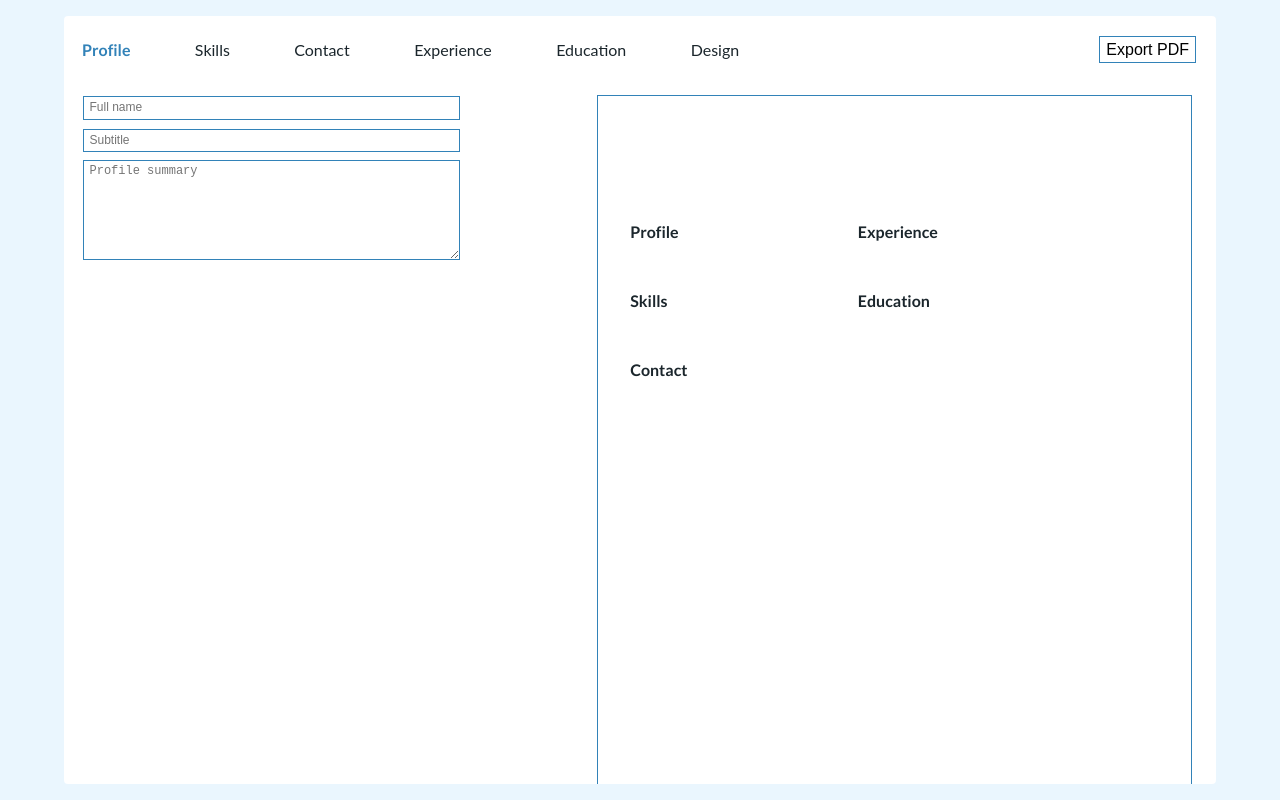
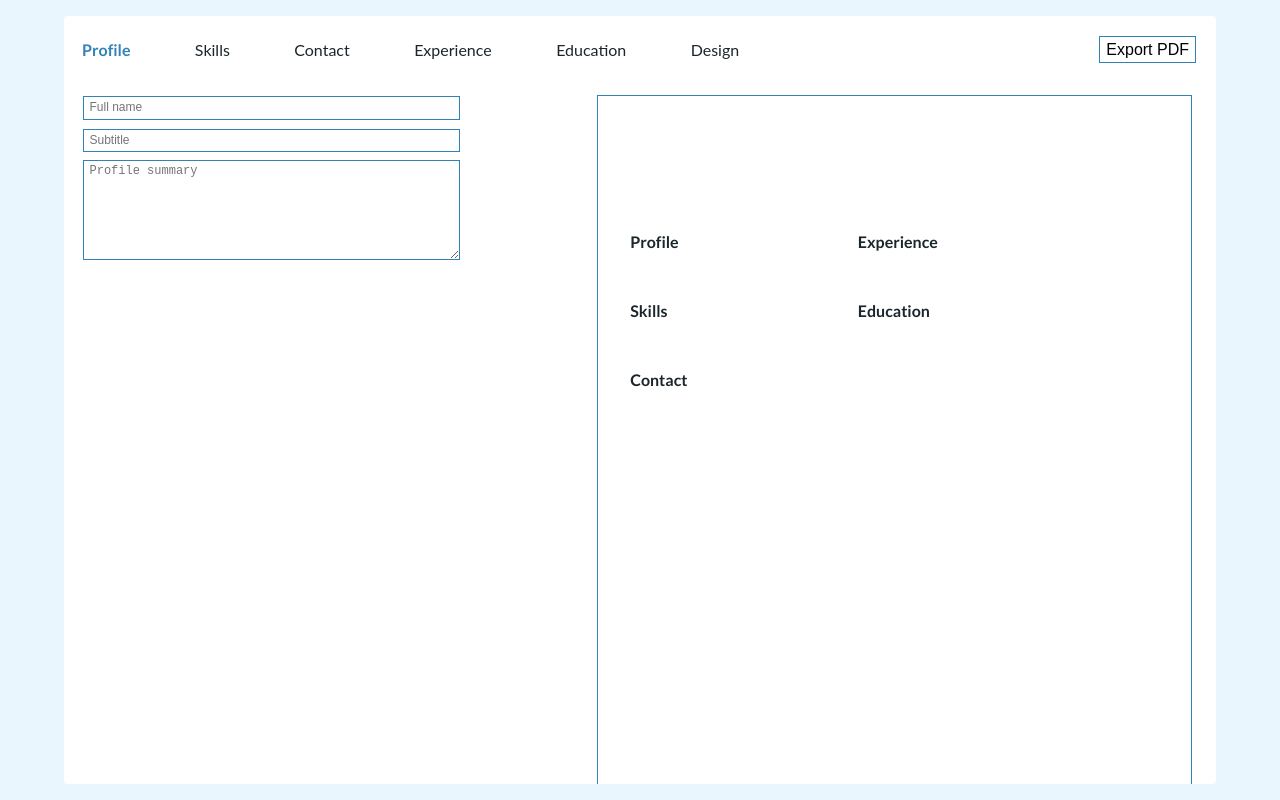
Before and after one commit to AlexDoutsinis/fast-resume, a Gatsby site: page / in a window 1280 px wide. Both pictures are taken after a click on the element 578 px from the left and 2163 px from the top of the page. Shown: the part 1693-2493 px from the top of the page. Built offline with nearby package versions, Linux system fonts and the light colour scheme; Gatsby itself is replaced by a stand-in of ours; a web font is replaced by a local one.

Commit message:
minimal1.tsx: change header height to 120px

```diff
--- a/src/components/resumeTemplates/minimal1.tsx
+++ b/src/components/resumeTemplates/minimal1.tsx
@@ -88,7 +88,7 @@ const HeaderStyled = styled.div<Header>`
   flex-direction: column;
   justify-content: center;
   align-items: center;
-  height: 110px;
+  height: 120px;
   ${props => props.uppercase && "text-transform: uppercase;"};
 
   span {
```
